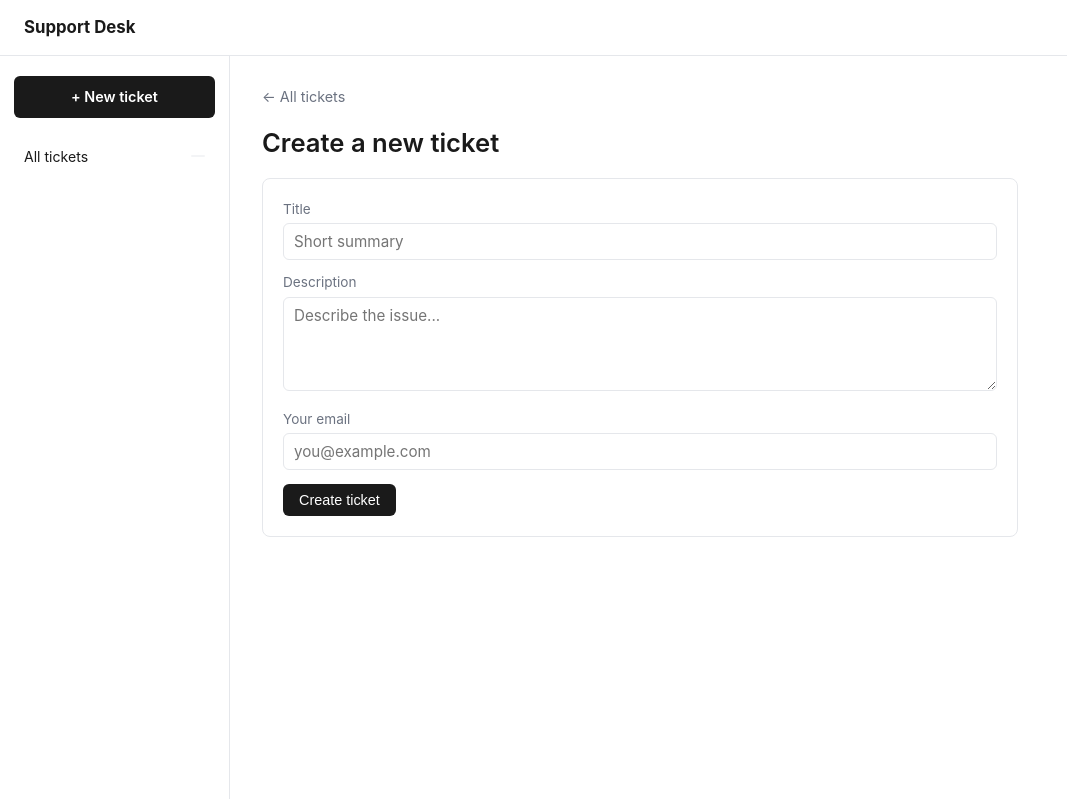
After one commit to maraprikkripa/databricks-lakebase-ticket-app, a Flask app: template templates/new_ticket.html in a window 1280 px wide. The commit adds this page. Shown: the whole page, without its empty margins (0-1067 px from the left). Run offline with Flask 3, Linux system fonts and the light colour scheme; the template is opened without the code that fills it, so the values that code supplies are empty; parts of the project's set-up code (start-up, migrations or seed data) failed here and were passed over.

Commit message:
Add header/sidebar layout with status filtering, stat cards, dedicated new-ticket page

```diff
--- a/app.py
+++ b/app.py
@@ -77,14 +77,53 @@ def healthz():
     return jsonify({"status": "ok"})
 
 
+def get_status_counts():
+    """Return ticket counts per status plus a total, for the sidebar/stat cards."""
+    rows = lakebase.run_query("SELECT status, COUNT(*) AS n FROM tickets GROUP BY status")
+    counts = {s: 0 for s in VALID_STATUSES}
+    for r in rows:
+        counts[r["status"]] = r["n"]
+    counts["total"] = sum(counts.values())
+    return counts
+
+
 @app.route("/")
 def index():
-    """List all tickets."""
-    tickets = lakebase.run_query(
-        "SELECT ticket_id, title, status, created_by, created_at "
-        "FROM tickets ORDER BY created_at DESC"
+    """List tickets, optionally filtered to a single status."""
+    status_filter = request.args.get("status")
+    if status_filter not in VALID_STATUSES:
+        status_filter = None
+
+    if status_filter:
+        tickets = lakebase.run_query(
+            "SELECT ticket_id, title, status, created_by, created_at "
+            "FROM tickets WHERE status = %s ORDER BY created_at DESC",
+            (status_filter,),
+        )
+    else:
+        tickets = lakebase.run_query(
+            "SELECT ticket_id, title, status, created_by, created_at "
+            "FROM tickets ORDER BY created_at DESC"
+        )
+
+    return render_template(
+        "index.html",
+        tickets=tickets,
+        statuses=VALID_STATUSES,
+        counts=get_status_counts(),
+        current_view=status_filter or "all",
     )
-    return render_template("index.html", tickets=tickets, statuses=VALID_STATUSES)
+
+
+@app.route("/tickets/new")
+def new_ticket_form():
+    """Dedicated create-ticket page."""
+    return render_template(
+        "new_ticket.html",
+        statuses=VALID_STATUSES,
+        counts=get_status_counts(),
+        current_view=None,
+    )
 
 
 @app.route("/tickets/<int:ticket_id>")
@@ -104,13 +143,18 @@ def view_ticket(ticket_id):
         (ticket_id,),
     )
     return render_template(
-        "ticket.html", ticket=tickets[0], messages=messages, statuses=VALID_STATUSES
+        "ticket.html",
+        ticket=tickets[0],
+        messages=messages,
+        statuses=VALID_STATUSES,
+        counts=get_status_counts(),
+        current_view=None,
     )
 
 
 @app.route("/tickets", methods=["POST"])
 def create_ticket():
-    """Create a new ticket."""
+    """Create a new ticket and go straight to its detail page."""
     title = request.form.get("title", "").strip()
     description = request.form.get("description", "").strip()
     email = request.form.get("email", "").strip()
@@ -120,12 +164,16 @@ def create_ticket():
     if not email:
         return "Email is required", 400
 
-    lakebase.run_write(
-        "INSERT INTO tickets (title, description, status, created_by) "
-        "VALUES (%s, %s, %s, %s)",
-        (title, description or None, "open", email),
-    )
-    return redirect(url_for("index"))
+    with lakebase.get_connection() as conn:
+        with conn.cursor() as cur:
+            cur.execute(
+                "INSERT INTO tickets (title, description, status, created_by) "
+                "VALUES (%s, %s, %s, %s) RETURNING ticket_id",
+                (title, description or None, "open", email),
+            )
+            new_id = cur.fetchone()["ticket_id"]
+            conn.commit()
+    return redirect(url_for("view_ticket", ticket_id=new_id))
 
 
 @app.route("/tickets/<int:ticket_id>/delete", methods=["POST"])
--- a/static/style.css
+++ b/static/style.css
@@ -4,6 +4,7 @@
     --muted: #6b7280;
     --border: #e5e7eb;
     --accent: #2563eb;
+    --accent-bg: #eef2ff;
     --danger: #dc2626;
     --radius: 8px;
 }
@@ -14,16 +15,14 @@ body {
     font-family: -apple-system, BlinkMacSystemFont, "Segoe UI", Helvetica, Arial, sans-serif;
     background: var(--bg);
     color: var(--text);
-    max-width: 760px;
-    margin: 48px auto;
-    padding: 0 20px;
+    margin: 0;
     line-height: 1.5;
 }
 
 h1 {
-    font-size: 1.75rem;
+    font-size: 1.6rem;
     font-weight: 600;
-    margin-bottom: 4px;
+    margin: 0 0 16px;
 }
 
 h3 {
@@ -35,10 +34,98 @@ h3 {
 a { color: var(--accent); text-decoration: none; }
 a:hover { text-decoration: underline; }
 
+/* Layout: header + sidebar + content */
+
+.topbar {
+    height: 56px;
+    display: flex;
+    align-items: center;
+    padding: 0 24px;
+    border-bottom: 1px solid var(--border);
+}
+
+.brand {
+    font-weight: 700;
+    font-size: 1.05rem;
+}
+
+.layout {
+    display: flex;
+    min-height: calc(100vh - 57px);
+}
+
+.sidebar {
+    width: 230px;
+    flex-shrink: 0;
+    border-right: 1px solid var(--border);
+    padding: 20px 14px;
+}
+
+.new-ticket-btn {
+    display: block;
+    text-align: center;
+    background: var(--text);
+    color: #fff !important;
+    padding: 10px;
+    border-radius: 6px;
+    font-weight: 600;
+    font-size: 0.9rem;
+    text-decoration: none !important;
+    margin-bottom: 20px;
+}
+.new-ticket-btn:hover { opacity: 0.85; }
+
+.nav-section { display: flex; flex-direction: column; gap: 2px; }
+
+.nav-link {
+    display: flex;
+    align-items: center;
+    justify-content: space-between;
+    padding: 8px 10px;
+    border-radius: 6px;
+    color: var(--text) !important;
+    text-decoration: none !important;
+    font-size: 0.88rem;
+}
+.nav-link:hover { background: #f3f4f6; }
+.nav-link.active { background: var(--accent-bg); color: var(--accent) !important; font-weight: 600; }
+.nav-link .count {
+    font-size: 0.72rem;
+    color: var(--muted);
+    background: #f3f4f6;
+    padding: 1px 7px;
+    border-radius: 10px;
+}
+.nav-link.active .count { color: var(--accent); background: #e0e7ff; }
+
+.content {
+    flex: 1;
+    padding: 28px 32px;
+    max-width: 820px;
+}
+
+/* Stat cards */
+
+.stats-row {
+    display: grid;
+    grid-template-columns: repeat(4, 1fr);
+    gap: 12px;
+    margin-bottom: 24px;
+}
+.stat-card {
+    border: 1px solid var(--border);
+    border-radius: var(--radius);
+    padding: 14px 16px;
+}
+.stat-value { font-size: 1.5rem; font-weight: 700; }
+.stat-label { font-size: 0.8rem; color: var(--muted); margin-top: 2px; }
+
+/* Table */
+
 table {
     width: 100%;
     border-collapse: collapse;
-    margin-top: 24px;
+    margin-top: 8px;
 }
 
 th, td {
@@ -69,13 +156,16 @@ th {
     border-radius: 50%;
     display: inline-block;
     flex-shrink: 0;
+    margin-right: 6px;
 }
 .dot-open { background: #d97706; }
 .dot-in_progress { background: #2563eb; }
 .dot-resolved { background: #16a34a; }
 
+/* Cards / forms */
+
 .card {
-    margin-top: 28px;
+    margin-top: 16px;
     padding: 20px;
     border: 1px solid var(--border);
     border-radius: var(--radius);
@@ -87,6 +177,7 @@ label {
     color: var(--muted);
     margin: 12px 0 4px;
 }
+label:first-child { margin-top: 0; }
 
 input[type=text], input[type=email], textarea, select {
     width: 100%;
--- /dev/null
+++ b/templates/base.html
@@ -0,0 +1,33 @@
+<!DOCTYPE html>
+<html lang="en">
+<head>
+    <meta charset="UTF-8">
+    <title>{% block title %}Support Desk{% endblock %}</title>
+    <link rel="stylesheet" href="{{ url_for('static', filename='style.css') }}">
+</head>
+<body>
+    <header class="topbar">
+        <span class="brand">Support Desk</span>
+    </header>
+    <div class="layout">
+        <nav class="sidebar">
+            <a class="new-ticket-btn" href="{{ url_for('new_ticket_form') }}">+ New ticket</a>
+            <div class="nav-section">
+                <a href="{{ url_for('index') }}" class="nav-link {% if current_view == 'all' %}active{% endif %}">
+                    <span>All tickets</span>
+                    <span class="count">{{ counts.total }}</span>
+                </a>
+                {% for s in statuses %}
+                <a href="{{ url_for('index', status=s) }}" class="nav-link {% if current_view == s %}active{% endif %}">
+                    <span><span class="dot dot-{{ s }}"></span>{{ s.replace('_', ' ') | capitalize }}</span>
+                    <span class="count">{{ counts[s] }}</span>
+                </a>
+                {% endfor %}
+            </div>
+        </nav>
+        <main class="content">
+            {% block content %}{% endblock %}
+        </main>
+    </div>
+</body>
+</html>
--- /dev/null
+++ b/templates/new_ticket.html
@@ -0,0 +1,23 @@
+{% extends "base.html" %}
+{% block title %}New Ticket - Support Desk{% endblock %}
+{% block content %}
+
+<a class="back" href="{{ url_for('index') }}">&larr; All tickets</a>
+<h1>Create a new ticket</h1>
+
+<div class="card">
+    <form method="post" action="{{ url_for('create_ticket') }}">
+        <label for="title">Title</label>
+        <input type="text" id="title" name="title" placeholder="Short summary" required>
+
+        <label for="description">Description</label>
+        <textarea id="description" name="description" rows="4" placeholder="Describe the issue..."></textarea>
+
+        <label for="email">Your email</label>
+        <input type="email" id="email" name="email" placeholder="you@example.com" required>
+
+        <button type="submit">Create ticket</button>
+    </form>
+</div>
+
+{% endblock %}
```
Also changed, not shown: templates/index.html (+30 -31 lines), templates/ticket.html (+12 -20 lines).
